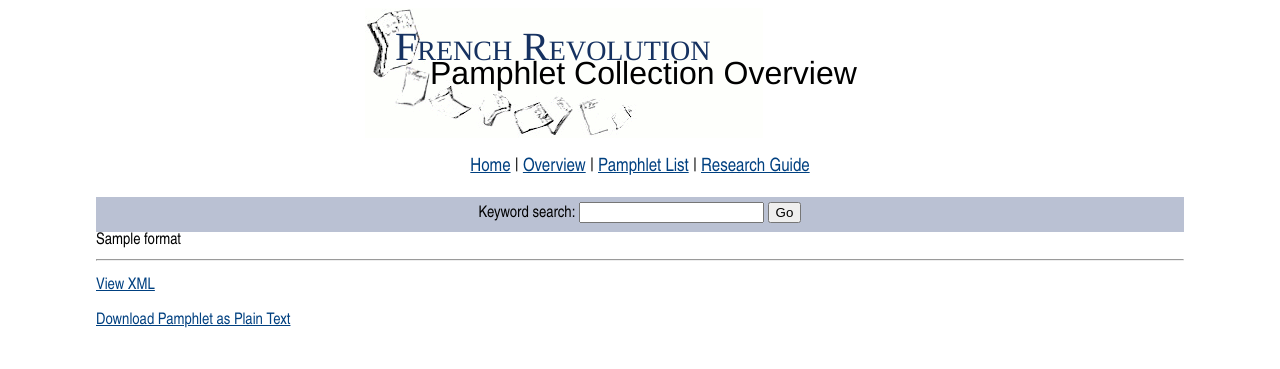
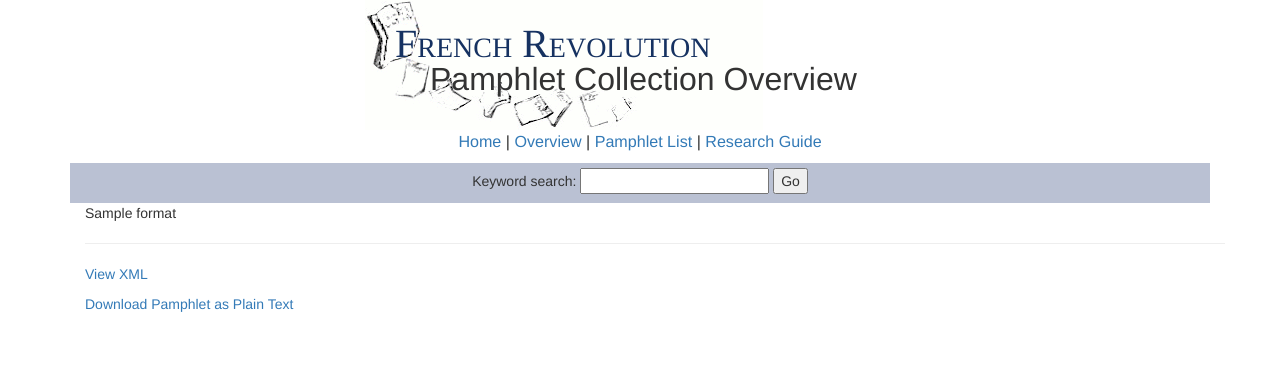
Before and after one commit to ecds-archives/frenchrevolution, a Django app: template frenchrevolution/templates/pamphlet_display.html in a window 1280 px wide. Shown: the top 369 px of the page. Run offline with Django 3.2, Linux system fonts and the light colour scheme; the template is opened without the code that fills it: most values are stand-ins (such as "Sample title", 1, 10 or a date in 2020); some libraries are stand-ins or nearby versions.

Commit message:
update1.8

```diff
--- a/frenchrevolution/templates/base.html
+++ b/frenchrevolution/templates/base.html
@@ -5,11 +5,19 @@
    {% block meta %} {% endblock %}
    <title>French Revolution Pamphlet Collection Overview</title>
    <link rel="stylesheet" type="text/css" href="{{STATIC_URL}}css/fr.css">
+   <!-- Latest compiled and minified CSS -->
+<link rel="stylesheet" href="https://maxcdn.bootstrapcdn.com/bootstrap/3.3.6/css/bootstrap.min.css" integrity="sha384-1q8mTJOASx8j1Au+a5WDVnPi2lkFfwwEAa8hDDdjZlpLegxhjVME1fgjWPGmkzs7" crossorigin="anonymous">
+
+<!-- Optional theme -->
+<link rel="stylesheet" href="https://maxcdn.bootstrapcdn.com/bootstrap/3.3.6/css/bootstrap-theme.min.css" integrity="sha384-fLW2N01lMqjakBkx3l/M9EahuwpSfeNvV63J5ezn3uZzapT0u7EYsXMjQV+0En5r" crossorigin="anonymous">
+
+<!-- Latest compiled and minified JavaScript -->
+<script src="https://maxcdn.bootstrapcdn.com/bootstrap/3.3.6/js/bootstrap.min.js" integrity="sha384-0mSbJDEHialfmuBBQP6A4Qrprq5OVfW37PRR3j5ELqxss1yVqOtnepnHVP9aJ7xS" crossorigin="anonymous"></script>
 </head>
 <body>
 <div id="overDiv" style="position:absolute; visibility:hide;z-index:1;"></div>
 <SCRIPT LANGUAGE="JavaScript" SRC="overlib.js"></SCRIPT>
-
+<div class="container">
 <div id="header">
 
   <div class="image">
@@ -24,7 +32,7 @@
     | <a href={% url "research_guide" %}>Research Guide</a>
  </p>
 
-<div id="search">
+<div id="search"  style="height:40px">
 <form action={% url "searchform" %} method="get">
    Keyword search: <input type="text" name="keyword"/>
    <input type="submit" value="Go"/>
@@ -53,3 +61,4 @@ var pageTracker = _gat._getTracker("UA-11023816-5");
 pageTracker._trackPageview();
 } catch(err) {}</script>
 </div>
+</div>
--- a/frenchrevolution/templates/overview.html
+++ b/frenchrevolution/templates/overview.html
@@ -1,7 +1,7 @@
 {% extends "base.html" %}
 
 {% block content %}
-
+<div class="container">
 <div id="overDiv" style="position:absolute; visibility:hide;z-index:1;"></div>
 <SCRIPT LANGUAGE="JavaScript" SRC="{{STATIC_URL}}js/overlib.js"></SCRIPT>
 
@@ -338,5 +338,5 @@ onMouseOut="nd()">15</a> The 38 pamphlets that are not available through
       see Eric Bosrup's site for the <a href="http://www.bosrup.com/web/overlib/">OverLib
       Java</a> script which enabled the mouseover footnote capability for this
       page.</font></p>
-
+</div>
 {% endblock %}
--- a/frenchrevolution/templates/pamphlet_display.html
+++ b/frenchrevolution/templates/pamphlet_display.html
@@ -6,6 +6,7 @@
 {% endblock %}
 
 {% block content %}
+<div class="container">
 {% if pamphlet %}
   {% if format %}
     {{ format|safe }}
@@ -24,5 +25,5 @@
 <p><a href={% url "send_file" pamphlet.id %}>Download Pamphlet as Plain
   Text</a></p>
   </div>
-
+</div>
 {% endblock %}
--- a/frenchrevolution/templates/research_guide.html
+++ b/frenchrevolution/templates/research_guide.html
@@ -3,6 +3,7 @@
 {% block content %}
 
 <body>
+<div class="container">
 <p><b>RESEARCH GUIDE</b>: This contains information related to the
         bulk of the collection held by Manuscripts, Archives and Rare
         Books Library(MARBL) as well as additional information provided with
@@ -94,7 +95,7 @@ bulk dates from 1789-1795. The collection consists of some 3000 official
         from the 1848 revolution in France.</p>
       <p><a href="http://guides.main.library.emory.edu/Hist_508">http://web.library.emory.edu/subjects/humanities/history/FRindex.html</a><br>
         This links to Woodruff Library's Reference page for the French Revolution.</p>
-
+ </div>
  </body>
 
 {% endblock %}
--- a/pip_dependencies.txt
+++ b/pip_dependencies.txt
@@ -1,4 +1,4 @@
-django==1.5.1
+django==1.8.3
 python-dateutil
 soaplib==0.8.1
 rdflib>=3.0
```
Also changed, not shown: frenchrevolution/templates/pamphlet_list.html (+18 -3 lines).
